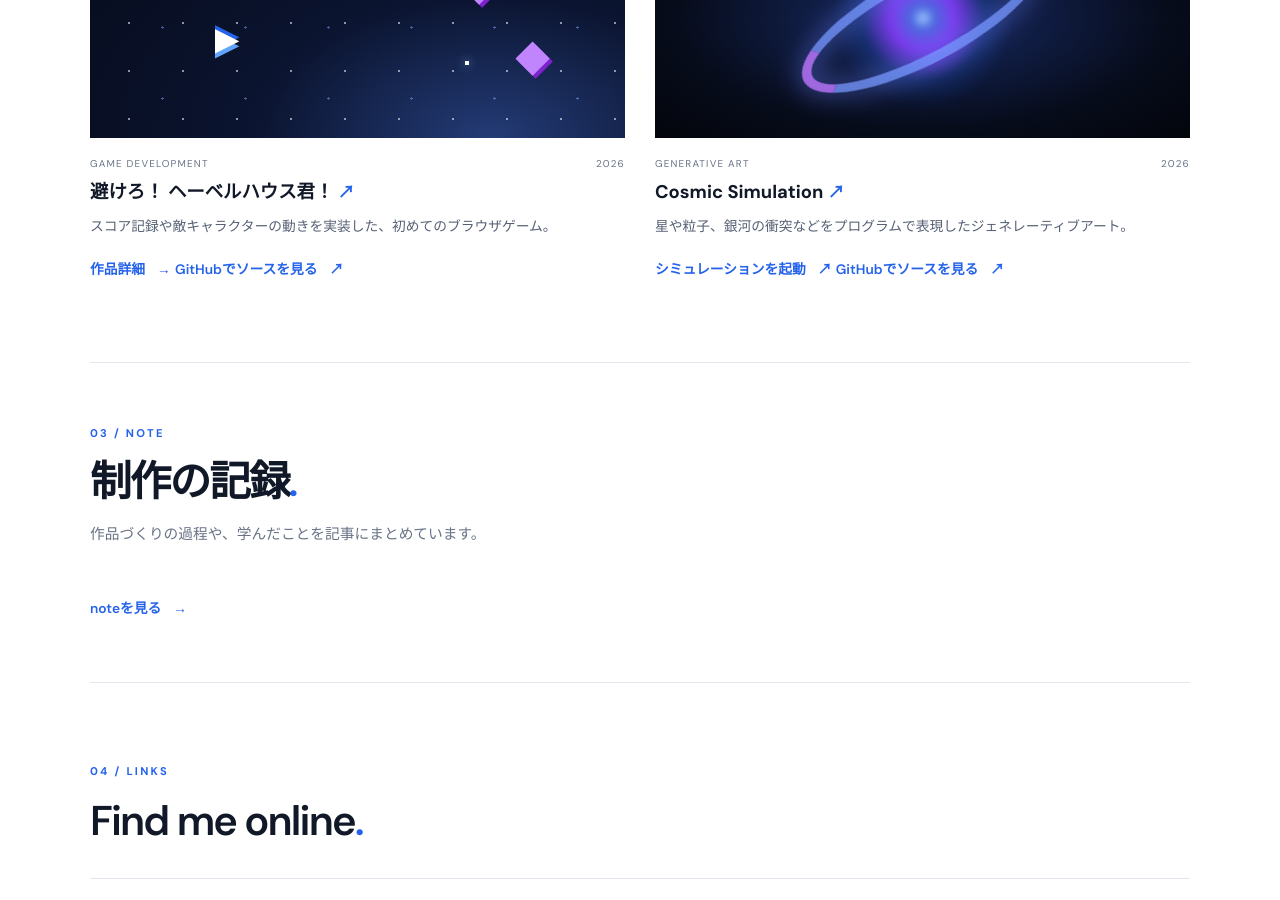
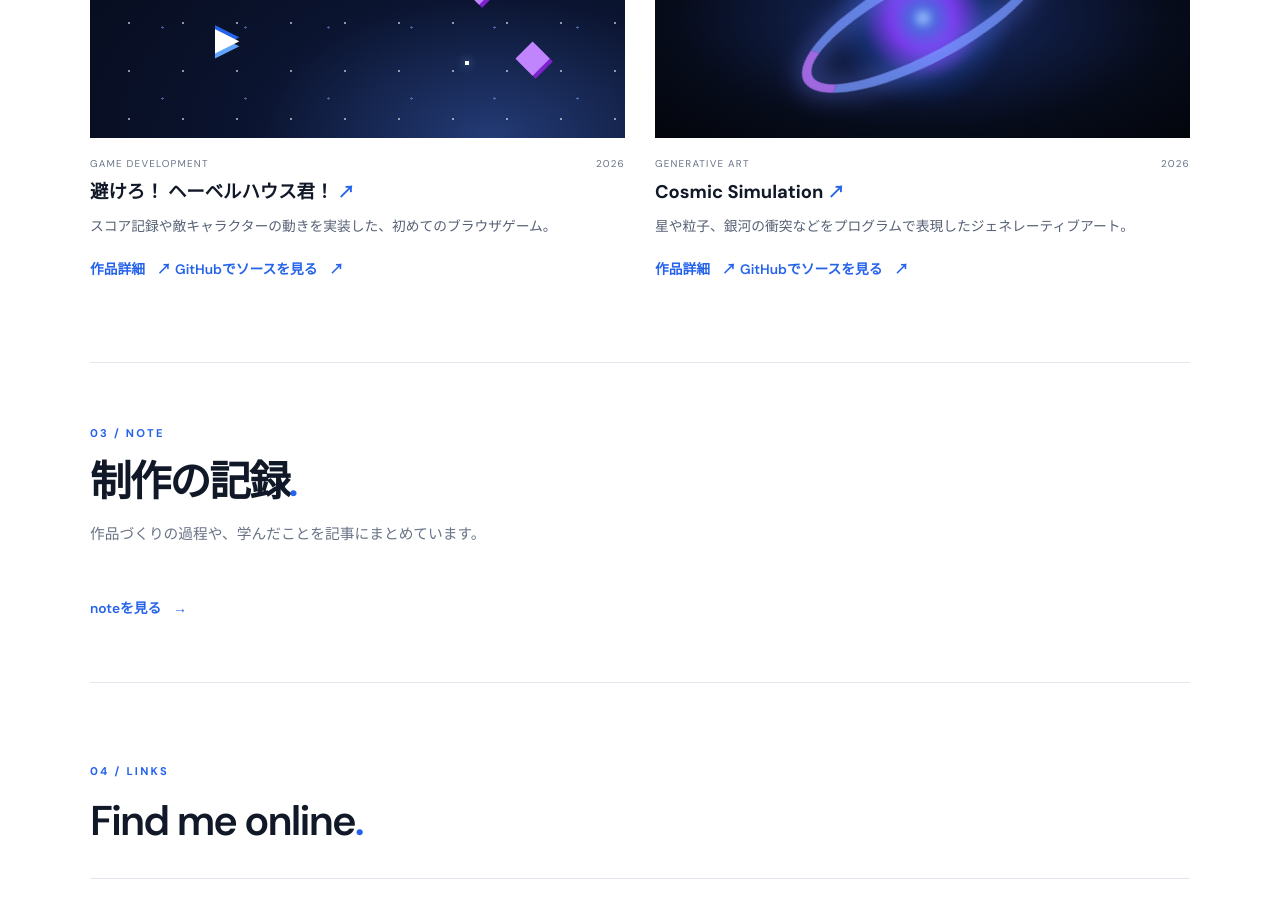
Before and after one commit to Lifons233879/personal-portfolio, a Jekyll site: the page index.html, which Jekyll copies as it is, in a window 1280 px wide and 900 px high, scrolled down 1375 px. Built offline with Jekyll 4.4.1, drawn with Linux system fonts in a browser that asks for light colours.

Commit message:
Refactor work links section in index.html

```diff
--- a/index.html
+++ b/index.html
@@ -73,8 +73,10 @@
           <div class="work-meta"><span>GAME DEVELOPMENT</span><span>2026</span></div>
           <h3><a href="works/browser-game/index.html">避けろ！ ヘーベルハウス君！ <span aria-hidden="true">↗</span></a></h3>
           <p>スコア記録や敵キャラクターの動きを実装した、初めてのブラウザゲーム。</p>
-          <a class="text-link" href="works/browser-game/index.html">作品詳細 <span aria-hidden="true">→</span></a>
-          <a class="text-link" href="https://github.com/Lifons233879/hebel-haus-game" target="_blank" rel="noopener noreferrer">GitHubでソースを見る <span aria-hidden="true">↗</span></a>
+          <div class="work-links">
+            <a class="text-link" href="works/browser-game/index.html">作品詳細 <span aria-hidden="true">↗</span></a>
+            <a class="text-link" href="https://github.com/Lifons233879/hebel-haus-game" target="_blank" rel="noopener noreferrer">GitHubでソースを見る <span aria-hidden="true">↗</span></a>
+          </div>
         </article>
 
         <article class="work-card reveal">
@@ -84,8 +86,10 @@
           <div class="work-meta"><span>GENERATIVE ART</span><span>2026</span></div>
           <h3><a href="https://lifons233879.github.io/cosmos-simulation/" target="_blank" rel="noopener noreferrer">Cosmic Simulation <span aria-hidden="true">↗</span></a></h3>
           <p>星や粒子、銀河の衝突などをプログラムで表現したジェネレーティブアート。</p>
-          <a class="text-link" href="https://lifons233879.github.io/cosmos-simulation/" target="_blank" rel="noopener noreferrer">シミュレーションを起動 <span aria-hidden="true">↗</span></a>
-          <a class="text-link" href="https://github.com/Lifons233879/cosmos-simulation" target="_blank" rel="noopener noreferrer">GitHubでソースを見る <span aria-hidden="true">↗</span></a>
+          <div class="work-links">
+            <a class="text-link" href="works/cosmic-simulation/index.html">作品詳細 <span aria-hidden="true">↗</span></a>
+            <a class="text-link" href="https://github.com/Lifons233879/cosmos-simulation" target="_blank" rel="noopener noreferrer">GitHubでソースを見る <span aria-hidden="true">↗</span></a>
+          </div>
         </article>
       </div>
     </section>
```
